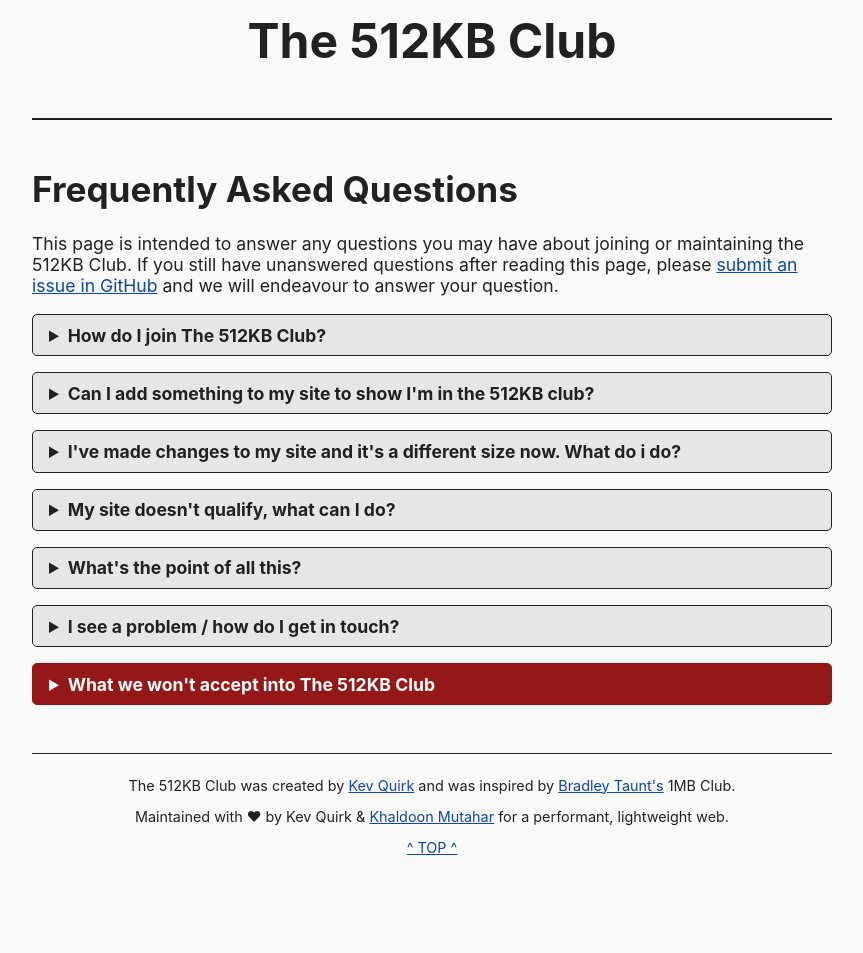
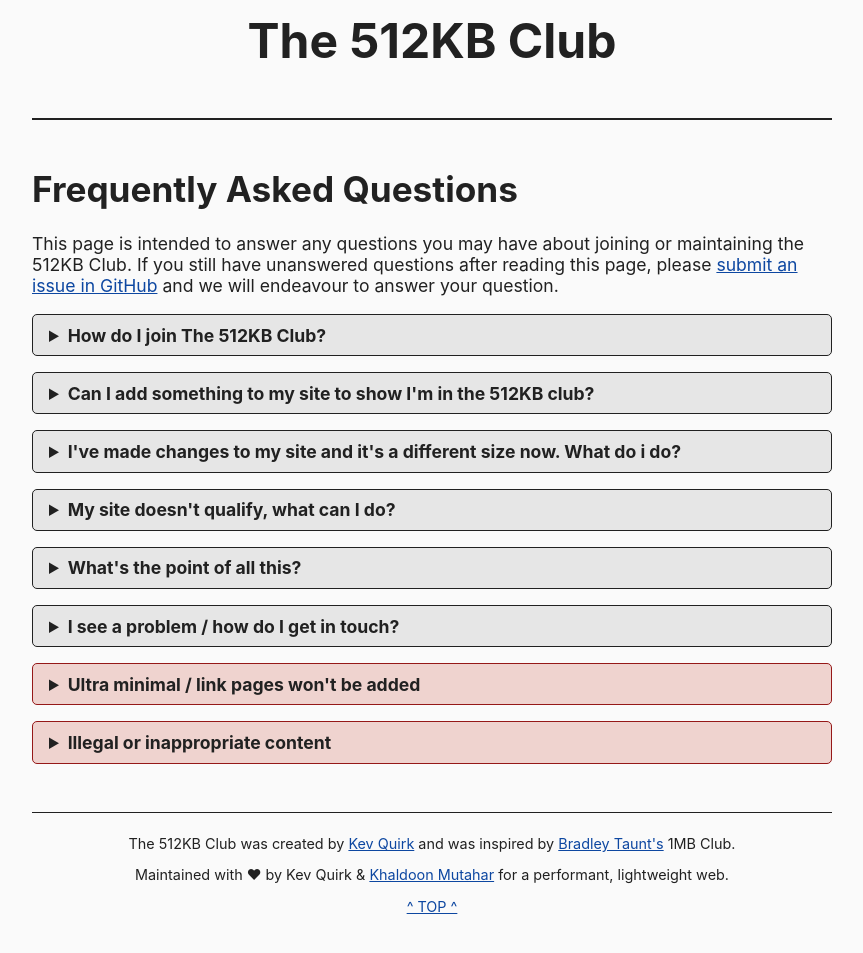
Before and after one commit to kevquirk/512kb.club, a Jekyll site: the page built from faq.md, in a window 1280 px wide, cut to the strip 104-1083 px from the top of the page. Shown: the top 953 px of the strip, without its empty margins (208-1071 px from the left). Built offline with Jekyll 4.4.1, drawn with Linux system fonts in a browser that asks for light colours; before the commit the page ends 1024 px from its top, so only the background shows below that.

Commit message:
Changes to FAQ

```diff
--- a/_includes/faq-07.html
+++ b/_includes/faq-07.html
@@ -1,21 +1,14 @@
 <details class="red-notice" id="lightweight-notice">
-    <summary>What we won't accept into The 512KB Club</summary>
-    <h2> Ultra lightweight sites</h2>
+    <summary>Ultra minimal / link pages won't be added</summary>
 
-    <p>There are a growing number of "sites" being submitted to The 512KB Club that are ultra lightweight (usually
-        &lt;1KB). These sites often contain absolutely no information apart from a couple of links to other pages that
-        <i>do</i> contain information.</p>
+    <p>The whole point of the 512KB Club is to showcase what <i>can</i> be done with 512KB of space. Anyone can come along and make a <10KB site containing 3 lines of CSS and a handful of links to other pages.</p>
 
-    <p><b>These sites are not in keeping with the aim of The 512KB Club and will not be added.</b> If your site contains nothing more than a title and a couple of links, it <b>won't</b> be added. Think of it like this - if someone can visit your homepage and understand what the site is about, or who you are, then it's far more likely to be added. Here's an example of an unacceptable website:</p>
+    <p><b>That's NOT a good showcase of what can be done with 512KB.</b></p>
 
-    <img width="75%" alt="Ultra light website example" src="/assets/images/light-website.png" />
+    <p>What we're looking for are sites with interesting design concepts that prove 512KB is a load of space that you can do so much with.</p>
 
-    <p>The aim of The 512KB Club is to showcase lightweight websites. Anyone can create a website that is under 1KB, but composed only of a single h1 tag and a couple of links. That's boring - try and be more interesting.</p>
+    <p>If we decide that your site qualifies as "ultra-minimal" or is simply just a page containing a paragraph of text and some links, <b>it won't be added.</b></p>
 
-    <h2>Illegal or inappropriate content</h2>
-
-    <p>This can be anything we deem inappropriate for the 512KB Club. Things like pornographic sites, or sites that contain NSFW material will not be added. Basically, if you wouldn't show it to your grandma or your kids, you're probably not going to get accepted.</p>
-
-    <p><b>We reserve the right to refuse any site we deem to be inappropriate, even if it doesn't obviously align to any of the rules stated above.</b></p>
+    <p>We're aware there are a number of these sites that have already been added to the 512KB Club, and we're slowly working our way through and removing them. If you notice a site in the list that you think qualifies, please do <a href="https://github.com/kevquirk/512kb.club/issues">submit an issue on GitHub</a> to let us know.</p>
 
 </details>
--- /dev/null
+++ b/_includes/faq-08.html
@@ -0,0 +1,8 @@
+<details class="red-notice" id="lightweight-notice">
+    <summary>Illegal or inappropriate content</summary>
+
+    <p>This can be anything we deem inappropriate for the 512KB Club. Things like pornographic sites, or sites that contain NSFW material will not be added. Basically, if you wouldn't show it to your grandma or your kids, you're probably not going to get accepted.</p>
+
+    <p><b>We reserve the right to refuse any site we deem to be inappropriate, even if it doesn't obviously align to any of the rules stated above.</b></p>
+
+</details>
--- a/assets/css/style.css
+++ b/assets/css/style.css
@@ -19,7 +19,8 @@
     --after-orange: #FFF176;
     --before-green: #4CAF50;
     --after-green: #C8E6C9;
-
+    --notice-red-bg: #EFD3CF;
+    --notice-red-border: #951818;
 }
 
 /* Define colours for auto dark mode */
@@ -32,6 +33,8 @@
         --accent: #333;
         --gh-hover: #222;
         --code: #F06292;
+        --notice-red-bg: #951818;
+        --notice-red-border: #EFD3CF;
     }
 
     ul li {
@@ -304,9 +307,8 @@
 }
 
 details.red-notice {
-  background: #951818;
-  border-color: #951818;
-  color: white;
+  background: var(--notice-red-bg);
+  border-color: var(--notice-red-border);
 }
 
 .red-notice h2 {
--- a/faq.md
+++ b/faq.md
@@ -21,3 +21,5 @@
 {% include faq-06.html %}
 
 {% include faq-07.html %}
+
+{% include faq-08.html %}
```
Also changed, not shown: assets/images/light-website.png (deleted).
